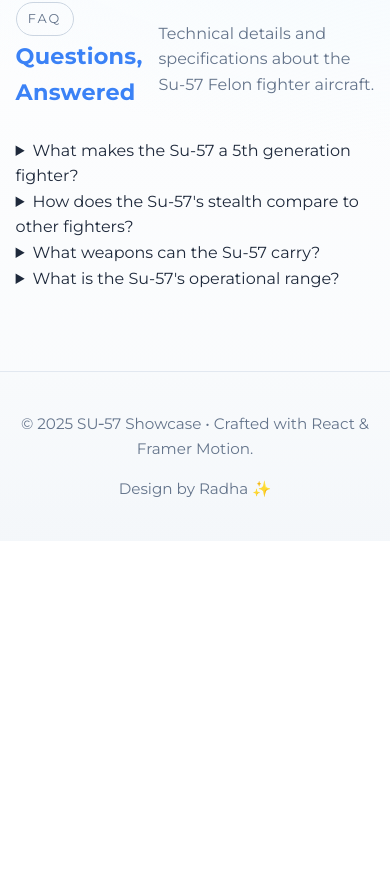
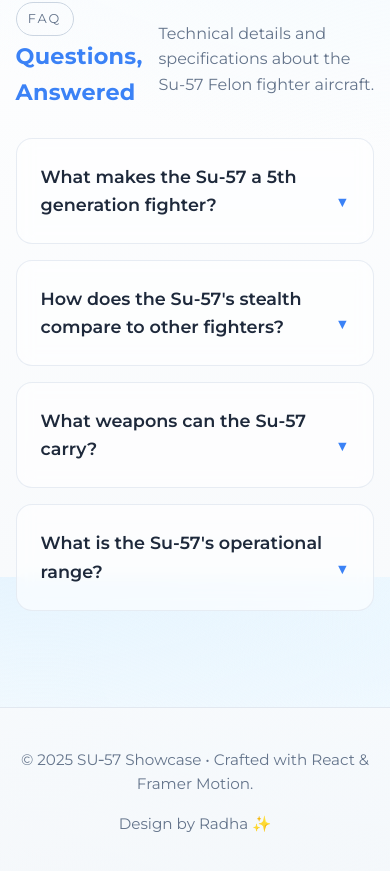
Before and after one commit to raimohan/su57, a React (Create React App) app: page / in a window 390 px wide. Shown: the part 6175-7046 px from the top of the page. Before the commit the page ends 6716 px from the top, so only its background shows below. Built offline with nearby package versions, Linux system fonts and the light colour scheme; the HTML template or start-up script is replaced by a standard one.

Commit message:
Update FAQ.css

```diff
--- a/src/components/FAQ.css
+++ b/src/components/FAQ.css
@@ -1,172 +1,53 @@
-.App {
-  text-align: left;
-  width: 100%;
-  min-height: 100vh;
+details {
+  margin-bottom: 1rem;
+  border: 1px solid rgba(226, 232, 240, 0.8);
+  border-radius: 16px;
+  background: rgba(255, 255, 255, 0.6);
+  backdrop-filter: blur(8px);
+  overflow: hidden;
+  transition: all 0.3s ease;
 }
 
-/* Button Styles */
-.btn {
-  display: inline-flex;
-  gap: 0.6rem;
-  align-items: center;
-  padding: 0.6rem 0.95rem;
-  border-radius: 12px;
-  border: 1px solid rgba(59, 130, 246, 0.12);
-  background: linear-gradient(180deg, #fff, #f0f7ff);
-  box-shadow: 0 6px 16px rgba(59, 130, 246, 0.06);
-  transition: transform 0.3s ease, background 0.3s ease, box-shadow 0.3s ease;
-  cursor: pointer;
-  font-weight: 600;
-  text-decoration: none;
+details:hover {
+  border-color: rgba(59, 130, 246, 0.3);
+  box-shadow: 0 8px 32px rgba(59, 130, 246, 0.12);
 }
 
-.btn:hover {
-  transform: translateY(-2px);
-  background: linear-gradient(180deg, #f0f7ff, #e6f3ff);
-  box-shadow: 0 8px 20px rgba(59, 130, 246, 0.15);
+summary {
+  padding: 1.5rem;
+  font-size: 1.1rem;
+  font-weight: 600;
+  color: var(--text);
+  cursor: pointer;
+  transition: color 0.3s ease;
+  font-family: 'Montserrat', sans-serif;
+  list-style: none;
 }
 
-.btn.primary {
-  background: linear-gradient(180deg, var(--primary-2), var(--primary));
-  color: #fff;
-  border: none;
+summary::-webkit-details-marker {
+  display: none;
 }
 
-.btn.ghost {
-  background: transparent;
-  border-color: rgba(59, 130, 246, 0.08);
+summary::after {
+  content: '▼';
+  float: right;
+  font-size: 0.9rem;
+  color: var(--primary);
+  transition: transform 0.3s ease;
 }
 
-/* Chip/Tag Styles */
-.chip {
-  font-size: 0.8rem;
-  letter-spacing: 0.16em;
-  text-transform: uppercase;
-  padding: 0.35rem 0.7rem;
-  border-radius: 999px;
-  border: 1px solid #cbd5e1;
-  color: var(--muted);
-  display: inline-flex;
-  align-items: center;
-  gap: 0.5rem;
+details[open] summary::after {
+  transform: rotate(180deg);
 }
 
-/* Section Styles */
-section {
-  padding: 5rem 0;
-  position: relative;
-}
-
-.section-head {
-  display: flex;
-  align-items: end;
-  justify-content: space-between;
-  gap: 1rem;
-  margin-bottom: 1.5rem;
-}
-
-.section-head h2 {
-  font-size: clamp(1.4rem, 4.3vw, 2.25rem);
-  margin: 0.2rem 0;
-  letter-spacing: 0.01em;
+summary:hover {
   color: var(--primary);
 }
 
-.section-head p {
+details p {
+  padding: 0 1.5rem 1.5rem;
+  margin: 0;
   color: var(--muted);
-  max-width: 60ch;
+  line-height: 1.6;
+  font-family: 'Montserrat', sans-serif;
 }
-
-/* Glass Effect */
-.glass {
-  background: linear-gradient(180deg, rgba(248, 250, 252, 0.85) 0%, rgba(241, 245, 249, 0.75) 100%);
-  border: 1px solid #e2e8f0;
-  box-shadow: inset 0 1px 0 rgba(255, 255, 255, 0.8), 0 20px 60px rgba(59, 130, 246, 0.15);
-  border-radius: var(--radius);
-  padding: 1.25rem;
-  backdrop-filter: blur(8px);
-}
-
-/* Grid Layouts */
-.grid {
-  display: grid;
-  gap: 1.25rem;
-}
-
-.overview-grid {
-  grid-template-columns: 1.2fr 0.8fr;
-}
-
-.specs-grid {
-  grid-template-columns: repeat(4, minmax(0, 1fr));
-}
-
-.cards-grid {
-  grid-template-columns: repeat(3, minmax(0, 1fr));
-}
-
-.stats-grid {
-  grid-template-columns: repeat(3, minmax(0, 1fr));
-}
-
-.gallery-grid {
-  grid-template-columns: 2fr 1.5fr 1fr;
-  gap: 0.9rem;
-}
-
-/* Card Styles */
-.card {
-  padding: 1.1rem;
-  border: 1px solid #e2e8f0;
-  border-radius: 16px;
-  background: linear-gradient(180deg, rgba(248, 250, 252, 0.75), rgba(241, 245, 249, 0.65));
-  box-shadow: inset 0 1px 0 rgba(255, 255, 255, 0.8);
-}
-
-.spec-card {
-  padding: 1rem;
-  border-radius: 14px;
-  border: 1px solid #e2e8f0;
-  background: linear-gradient(180deg, rgba(248, 250, 252, 0.8), rgba(241, 245, 249, 0.6));
-}
-
-.stat-card {
-  text-align: center;
-  padding: 1.25rem;
-  border-radius: 16px;
-  border: 1px solid #e2e8f0;
-  background: linear-gradient(180deg, rgba(248, 250, 252, 0.65), rgba(241, 245, 249, 0.55));
-}
-
-/* Responsive Design */
-@media (max-width: 1024px) {
-  .overview-grid {
-    grid-template-columns: 1fr;
-  }
-
-  .specs-grid {
-    grid-template-columns: repeat(2, minmax(0, 1fr));
-  }
-
-  .cards-grid {
-    grid-template-columns: 1fr;
-  }
-
-  .stats-grid {
-    grid-template-columns: repeat(2, minmax(0, 1fr));
-  }
-
-  .gallery-grid {
-    grid-template-columns: 1fr 1fr;
-  }
-}
-
-@media (max-width: 640px) {
-  .stats-grid {
-    grid-template-columns: 1fr;
-  }
-
-  .gallery-grid {
-    grid-template-columns: 1fr;
-  }
-}
```
